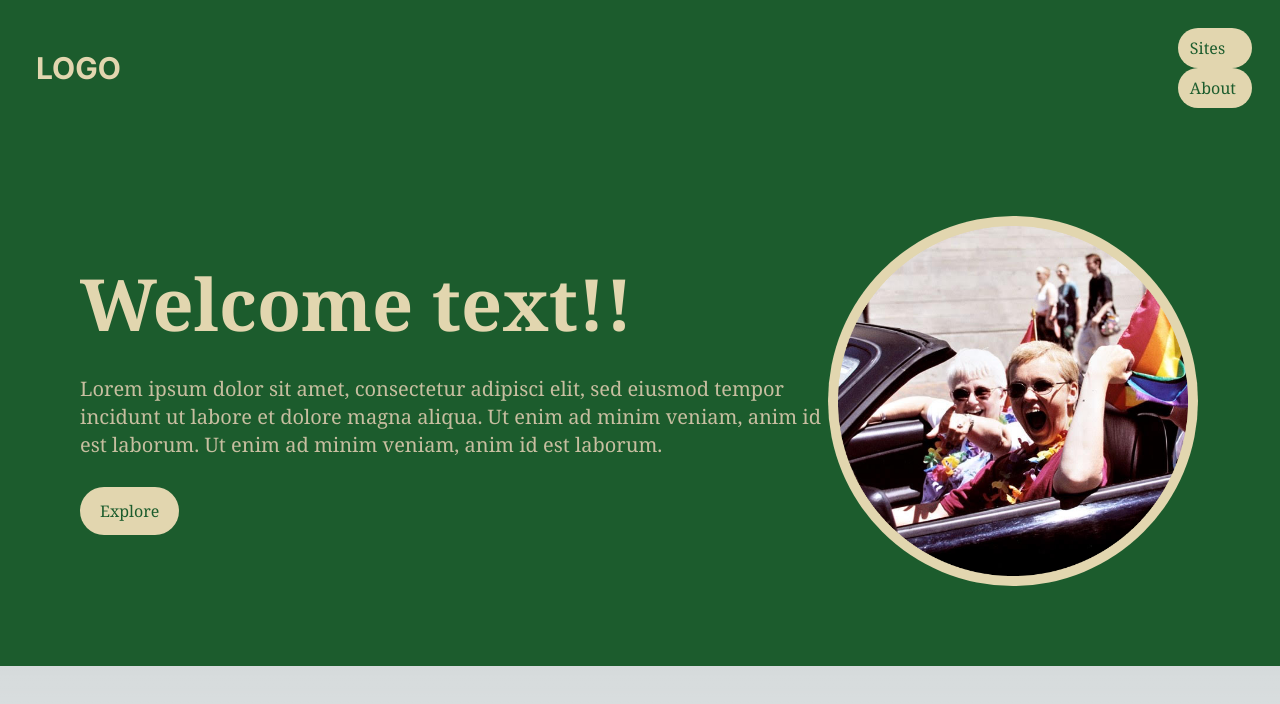
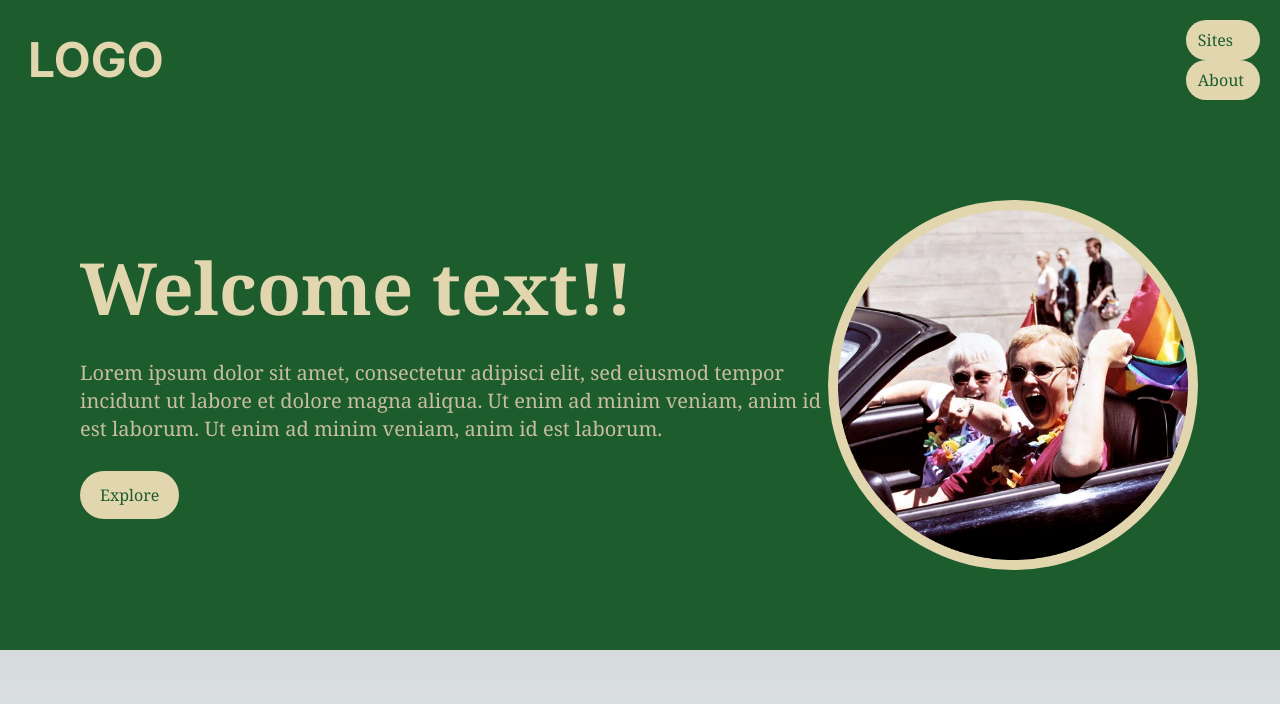
Before and after one commit to ersi012/SteppingOutQueerHistoryTrail, a Next.js app: page / in a window 1280 px wide. Shown: the top 704 px of the page. Built offline with nearby package versions, Linux system fonts and the light colour scheme.

Commit message:
new  commit

```diff
--- a/src/app/components/Header.jsx
+++ b/src/app/components/Header.jsx
@@ -2,6 +2,7 @@ import React from 'react'
 import Image from 'next/image'
 
 const Header = () => {
+
   return (
     <section className='bg-[#1C5C2D] w-screen max-h-screen px-20 py-20'>
         <div className='grid grid-cols-1 lg:grid-cols-12'>
--- a/src/app/components/Navbar.jsx
+++ b/src/app/components/Navbar.jsx
@@ -4,8 +4,8 @@ import Link from 'next/link'
 const Navbar = () => {
   return (
     <nav>
-        <div className='flex flex-wrap w-screen items-center justify-between mx-auto p-7 bg-[#1C5C2D]'>
-            <Link href={"/"} className='text-[#E2D6AF] text-3xl ml-2 font-bold'> LOGO</Link>
+        <div className='flex flex-wrap w-screen items-center justify-between mx-auto p-5 bg-[#1C5C2D]'>
+            <Link href={"/"} className='text-[#E2D6AF] text-5xl ml-2 font-bold'> LOGO</Link>
             <div className='menu hidden md:block md:w-auto'></div>
             <ul>
               <li>
```
